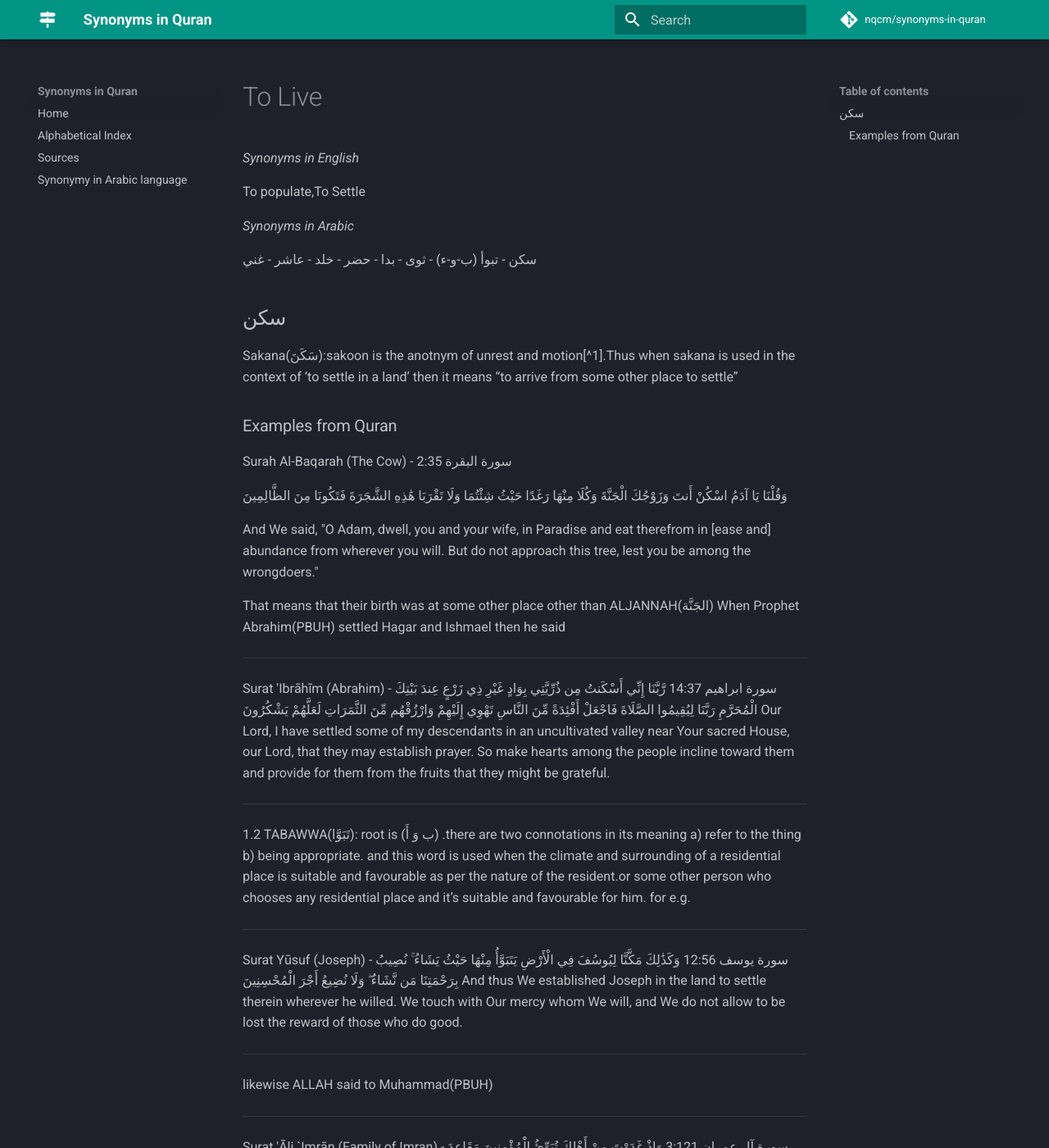
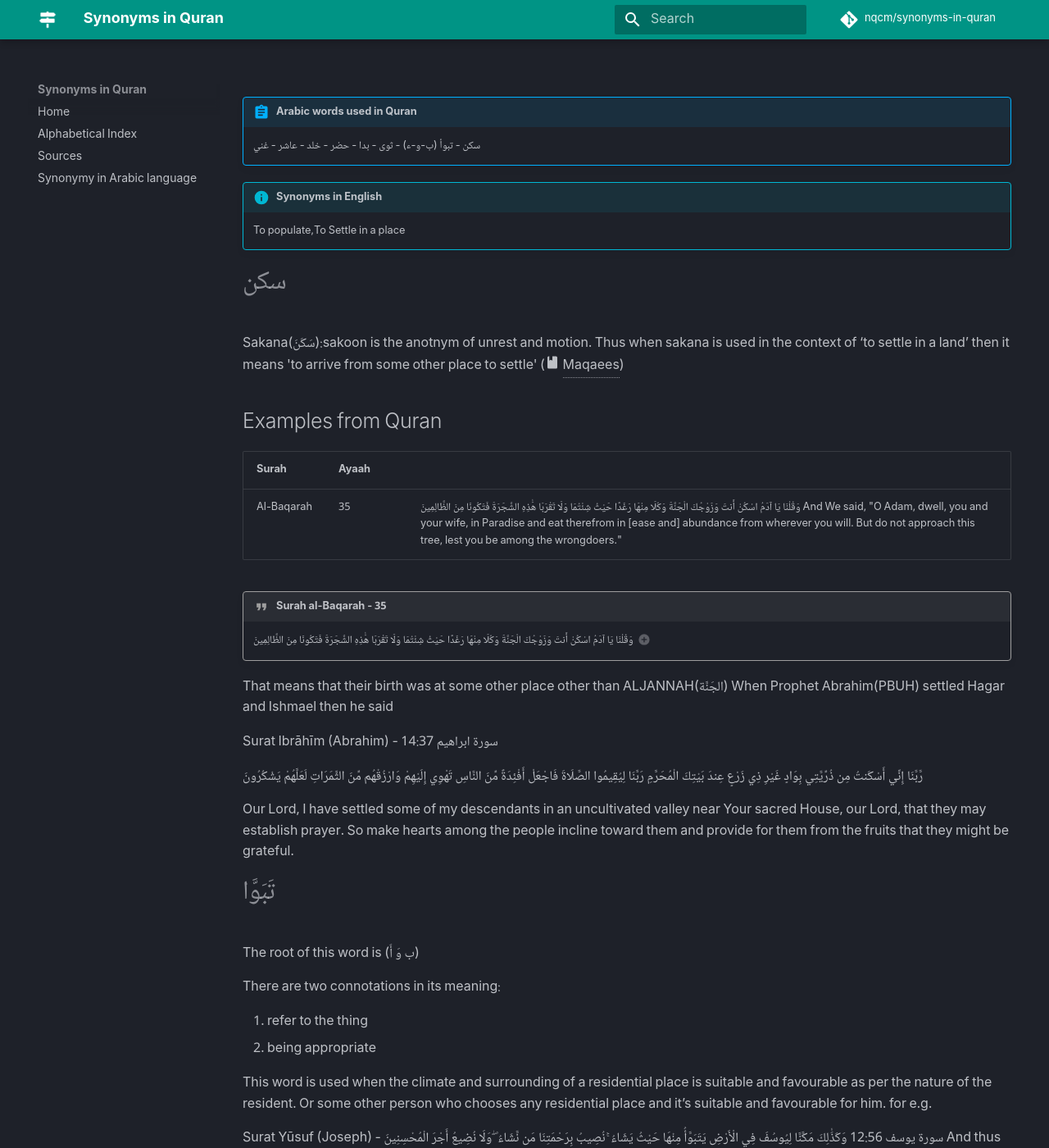
Before and after one commit to nqcm/synonyms-in-quran, an MkDocs documentation site: the page built from docs/L/live.md, in a window 1280 px wide and 1400 px high. Shown: the whole window at 82% size. Built offline with MkDocs 1.6.1 and Material for MkDocs 9.7.7, drawn with Linux system fonts in a browser that asks for light colours; comment, search, counter and statistics services are not loaded.

```diff
--- a/docs/L/live.md
+++ b/docs/L/live.md
@@ -2,48 +2,63 @@
 hide:
   - footer
   - path
+  - toc
+
+title: To live
 ---
 
-# To Live
+!!! abstract "Arabic words used in Quran"
+     سكن - تبوأ (ب-و-ء) - ثوى - بدا - حضر - خلد - عاشر - غني
 
-*Synonyms in English*
+!!! info "Synonyms in English"
+    To populate,To Settle in a place
 
-To populate,To Settle
 
-*Synonyms in Arabic*
+# سكن
 
- سكن - تبوأ (ب-و-ء) - ثوى - بدا - حضر - خلد - عاشر - غني
+Sakana(سَكَنَ):sakoon is the anotnym of unrest and motion. Thus when sakana is used in the context of ‘to settle in a land’ then it means 'to arrive from some other place to settle' (:material-book: Maqaees)
 
-## سكن
+## Examples from Quran
 
-Sakana(سَكَنَ):sakoon is the anotnym of unrest and motion[^1].Thus when sakana is used in the context of ‘to settle in a land’ then it means “to arrive from some other place to settle”
+| Surah | Ayaah | |
+| ---- | ---- | ----|
+| Al-Baqarah | 35 | وَقُلْنَا يَا آدَمُ اسْكُنْ أَنتَ وَزَوْجُكَ الْجَنَّةَ وَكُلَا مِنْهَا رَغَدًا حَيْثُ شِئْتُمَا وَلَا تَقْرَبَا هَٰذِهِ الشَّجَرَةَ فَتَكُونَا مِنَ الظَّالِمِينَ And We said, "O Adam, dwell, you and your wife, in Paradise and eat therefrom in [ease and] abundance from wherever you will. But do not approach this tree, lest you be among the wrongdoers."|
 
-### Examples from Quran
+!!! quote "Surah al-Baqarah - 35"
 
-Surah Al-Baqarah (The Cow) - سورة البقرة
-2:35
+    <div class="result" markdown>
 
-وَقُلْنَا يَا آدَمُ اسْكُنْ أَنتَ وَزَوْجُكَ الْجَنَّةَ وَكُلَا مِنْهَا رَغَدًا حَيْثُ شِئْتُمَا وَلَا تَقْرَبَا هَٰذِهِ الشَّجَرَةَ فَتَكُونَا مِنَ الظَّالِمِينَ
+    وَقُلْنَا يَا آدَمُ اسْكُنْ أَنتَ وَزَوْجُكَ الْجَنَّةَ وَكُلَا مِنْهَا رَغَدًا حَيْثُ شِئْتُمَا وَلَا تَقْرَبَا هَٰذِهِ الشَّجَرَةَ فَتَكُونَا مِنَ الظَّالِمِينَ  (1)
+    { .annotate }
 
-And We said, "O Adam, dwell, you and your wife, in Paradise and eat therefrom in [ease and] abundance from wherever you will. But do not approach this tree, lest you be among the wrongdoers."
+    1.  And We said, "O Adam, dwell, you and your wife, in Paradise and eat therefrom in [ease and] abundance from wherever you will. But do not approach this tree, lest you be among the wrongdoers."
+
+    </div>
+
 
 
 That means that their birth was at some other place other than ALJANNAH(الجَنَّة)
 When Prophet Abrahim(PBUH) settled Hagar and Ishmael then he said
-________________
 
 
-Surat 'Ibrāhīm (Abrahim) - سورة ابراهيم
-14:37
+Surat Ibrāhīm (Abrahim) - سورة ابراهيم 14:37
+
 رَّبَّنَا إِنِّي أَسْكَنتُ مِن ذُرِّيَّتِي بِوَادٍ غَيْرِ ذِي زَرْعٍ عِندَ بَيْتِكَ الْمُحَرَّمِ رَبَّنَا لِيُقِيمُوا الصَّلَاةَ فَاجْعَلْ أَفْئِدَةً مِّنَ النَّاسِ تَهْوِي إِلَيْهِمْ وَارْزُقْهُم مِّنَ الثَّمَرَاتِ لَعَلَّهُمْ يَشْكُرُونَ
+
 Our Lord, I have settled some of my descendants in an uncultivated valley near Your sacred House, our Lord, that they may establish prayer. So make hearts among the people incline toward them and provide for them from the fruits that they might be grateful.
-________________
 
 
 
+# تَبَوَّا
 
-1.2 TABAWWA(تَبَوَّا): root is (ب وَ أَ) .there are two connotations in its meaning a) refer to the thing b) being appropriate. and this word is used when the climate and surrounding of a residential place is suitable and favourable as per the nature of the resident.or some other person who chooses any residential place and it’s suitable and favourable for him. for e.g.
-________________
+The root of this word is (ب وَ أَ)
+
+There are two connotations in its meaning:
+
+1. refer to the thing
+2. being appropriate
+
+This word is used when the climate and surrounding of a residential place is suitable and favourable as per the nature of the resident. Or some other person who chooses any residential place and it’s suitable and favourable for him. for e.g.
 
 
 Surat Yūsuf (Joseph) - سورة يوسف
--- a/mkdocs.yml
+++ b/mkdocs.yml
@@ -9,14 +9,20 @@ repo_name: "nqcm/synonyms-in-quran"
 repo_url: "https://github.com/nqcm/synonyms-in-quran"
 
 markdown_extensions:
+  - abbr
+  - admonition
+  - attr_list
   - footnotes
-  - attr_list
   - md_in_html
-  - tables
+  - pymdownx.details
   - pymdownx.emoji:
       emoji_index: !!python/name:materialx.emoji.twemoji
       emoji_generator: !!python/name:materialx.emoji.to_svg
   - pymdownx.superfences
+  - pymdownx.snippets:
+      auto_append:
+        - includes/abbreviations.md
+  - tables
 
 
 extra:
@@ -33,12 +39,14 @@ extra:
 nav:
   - Home: index.md
   - Alphabetical Index: index/index.md
-  - Sources: index/sources.md
-  - Synonymy in Arabic language: index/synonymy.md
+  - Sources: sources.md
+  - Synonymy in Arabic language: synonymy.md
 
 theme:
   name: material
-  annotation: material/arrow-right-circle
+  annotation: material/plus-circle
+  font:
+    text: Noto Naskh Arabic
   palette:
     - scheme: slate
       primary: teal
```
Also changed, not shown: docs/index.md (+2 -2 lines), docs/index/index.md (+10 -0 lines), includes/abbreviations.md (added, +4 -0 lines), docs/sources.md (renamed from docs/index/sources.md), docs/synonymy.md (renamed from docs/index/synonymy.md).
